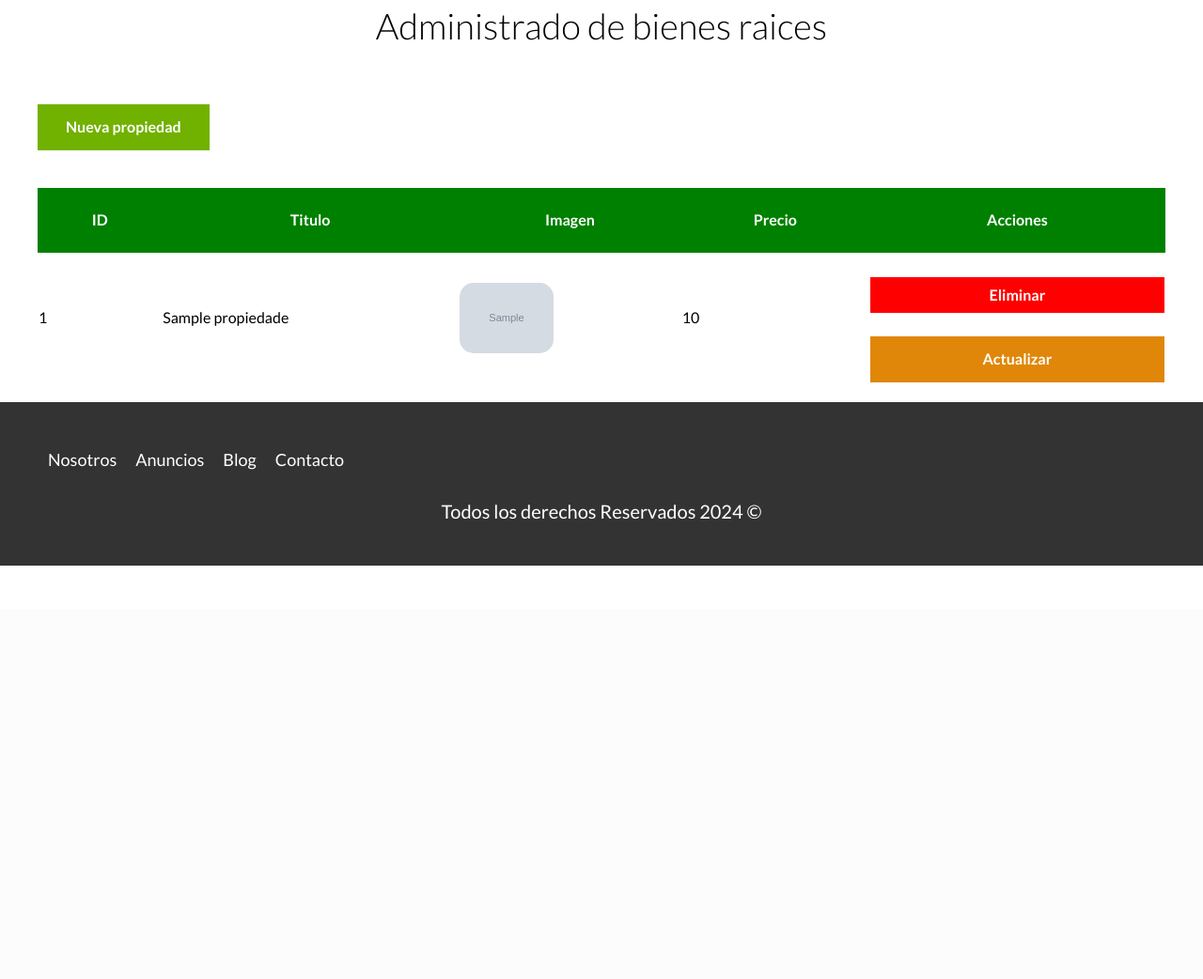
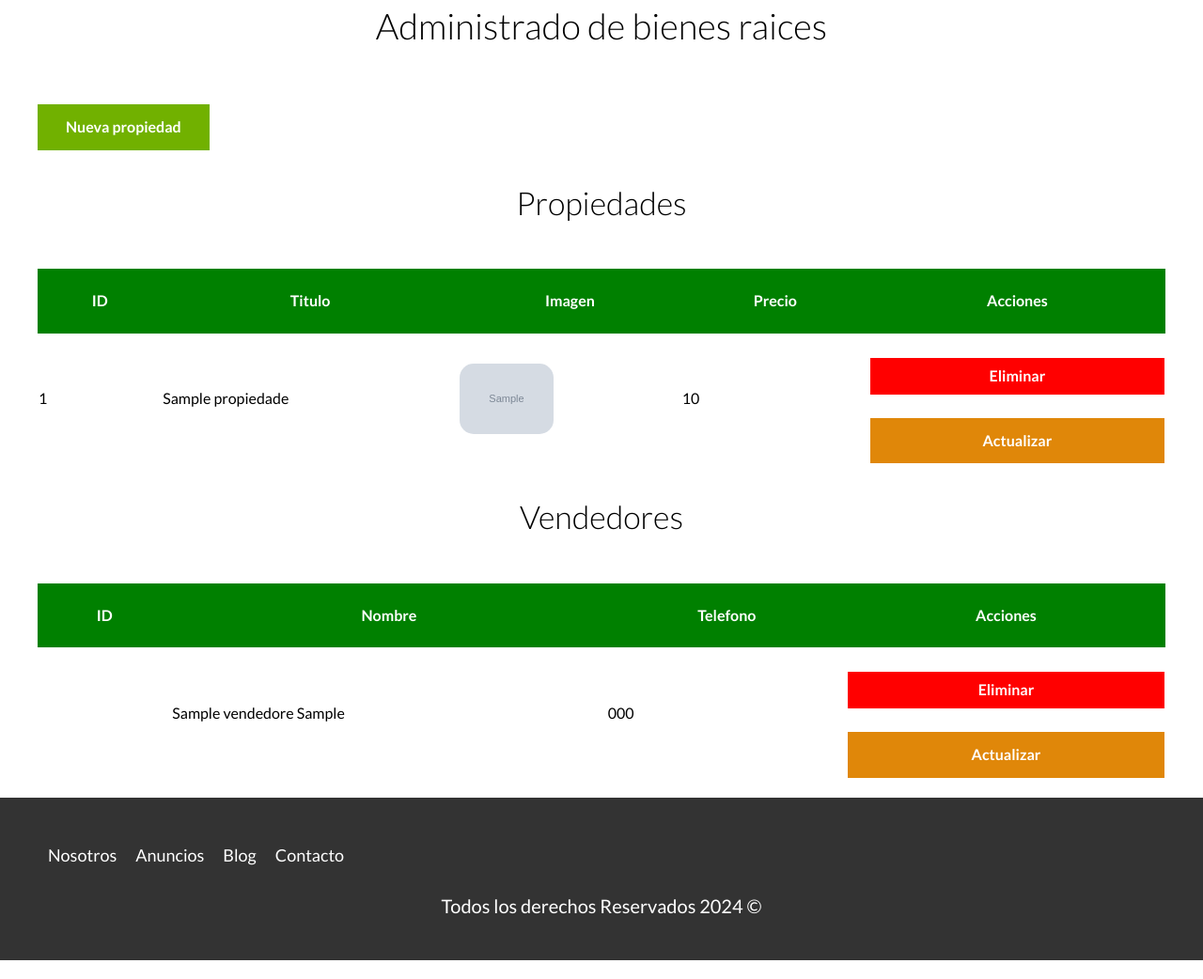
Before and after one commit to Sergiodevelopersk8/phppejercicios, a PHP site: page /udemyphpcurso/admin/index.php in a window 1280 px wide. Shown: the part 152-1194 px from the top of the page at 94% size. Before the commit the page ends 754 px from the top, so only its background shows below. Run offline with PHP 8.4, Linux system fonts and the light colour scheme; the visitor is signed in with stand-in values (Sample User, id 1); tables that the repository leaves empty or names only in its code hold one stand-in row (values such as "Sample post"); grey boxes marked "Sample" are stand-in pictures.

Commit message:
cpaos al video 385

```diff
--- a/BinesRaices/admin/index.php
+++ b/BinesRaices/admin/index.php
@@ -64,7 +64,12 @@ incluirTemplate('header');
     <?php }?>
 
         <a href ="/udemyphpcurso/BinesRaices/admin/propiedades/crear.php" class ="boton boton-verde">Nueva propiedad</a>
-   <table class="propiedades">
+
+    <h2>Propiedades</h2>
+
+        <table class="propiedades">
+
+
     <thead>
         <tr>
             <th>ID</th>
@@ -96,10 +101,44 @@ incluirTemplate('header');
         <?php } ?>
     </tbody>
    </table>
-    </main>
+
+<h2>Vendedores</h2>
+<table class="propiedades">
+
+
+    <thead>
+        <tr>
+            <th>ID</th>
+            <th>Nombre</th>
+            <th>Telefono</th>
+            <th>Acciones</th>
+        </tr>
+    </thead>
+    <tbody>
+        <?php for($i = 0; $i < count($vendedores); $i++){?>
+        <tr>
+            <td><?php echo $vendedores[$i]->idVendedores;?></td>
+            <td><?php echo $vendedores[$i]->nombre. " " . $vendedores[$i]->apellido;?></td>
+            <td><?php echo $vendedores[$i]->telefono;?></td>
+
+
+
+
+            <td>
+                <form method="POST" class="w-100">
+                    <input type="hidden" name="id" value="<?php echo $vendedores[$i]->idVendedores; ?>">
+                    <input type="submit" class="boton-rojo-block-eliminar" value="Eliminar"  >
+                </form>
+                <a href="/udemyphpcurso/BinesRaices/admin/vendedores/actualizar.php?id=<?php echo $vendedores[$i]->idVendedores; ?>" class="boton-amarillo-block">Actualizar</a>
+            </td>
+        </tr>
+        <?php } ?>
+    </tbody>
+   </table>
+
+</main>
 
     <?php
-    //cerrar la conexion
-mysqli_close($db);
+
 incluirTemplate('footer');
 ?>
--- a/BinesRaices/classes/ActiveRecord.php
+++ b/BinesRaices/classes/ActiveRecord.php
@@ -25,6 +25,9 @@ public $wc;
 public $estacionamient;
 public $creado;
 public $idVendedores;
+public $nombre;
+public $apellido;
+public $telefono;
 
 public static function setDB($database){
 
```
